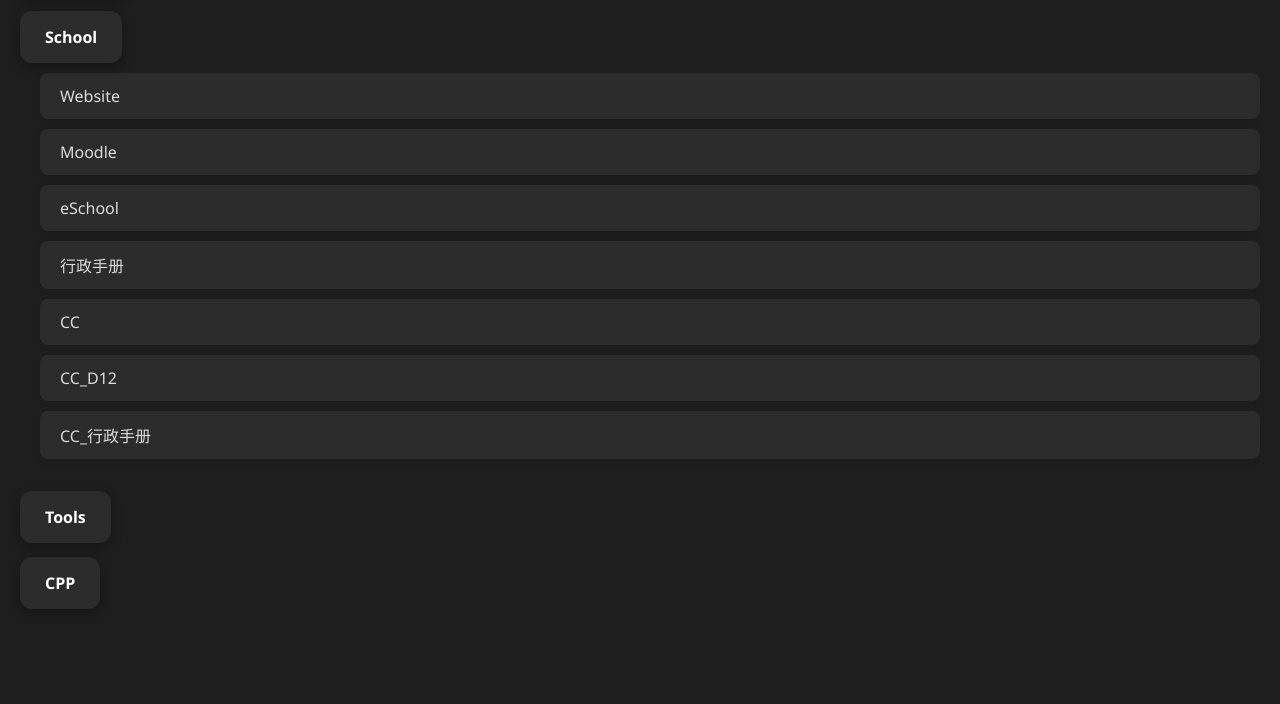
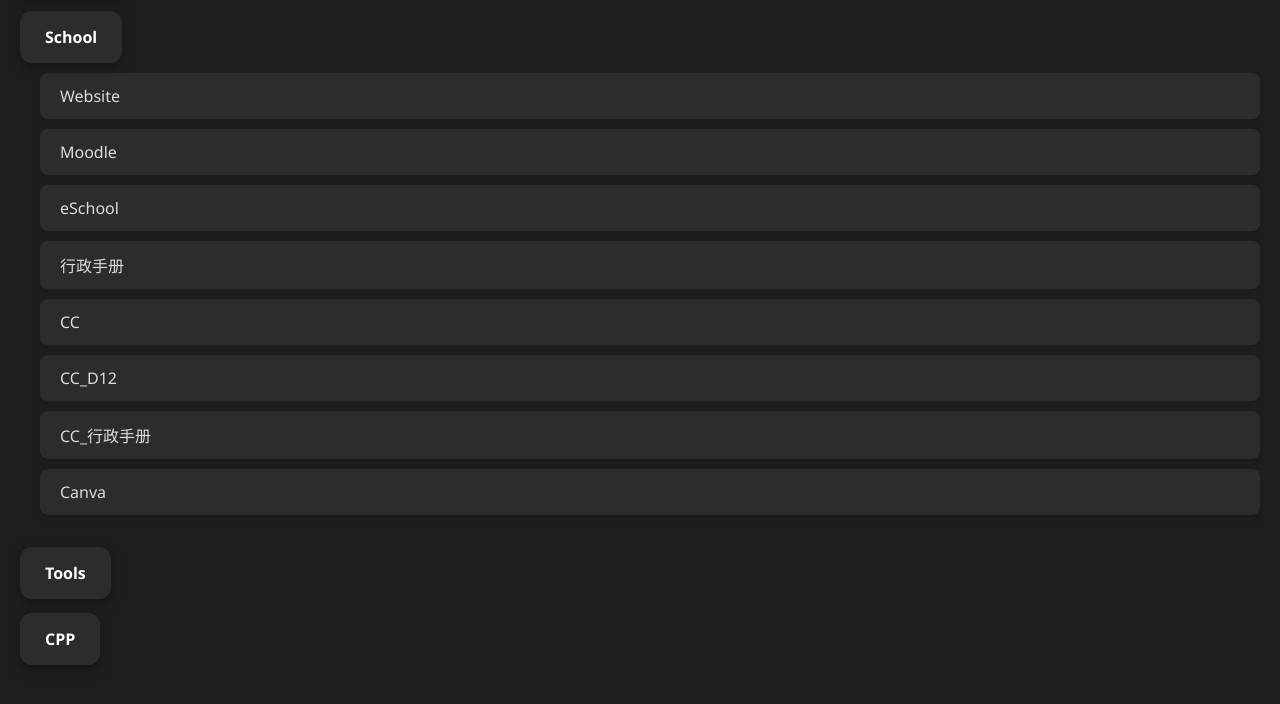
Before and after one commit to One11Onee/8sxsq4tzOFo8VsztCItjRPZdYaQEJ06dTKyGYC9HtYM6L1fFU1, a plain HTML site: page index.html in a window 1280 px wide. Both pictures are taken after a click on the element "School". Shown: the part 172-876 px from the top of the page. Before the commit the page ends 830 px from the top, so only its background shows below. Drawn offline with Linux system fonts and the light colour scheme.

Commit message:
index.html

```diff
--- a/index.html
+++ b/index.html
@@ -37,6 +37,7 @@
                 <li><a href="https://sites.google.com/tsunjin.edu.my/tjcurricular/" target="_blank">CC</a></li>
                 <li><a href="https://sites.google.com/tsunjin.edu.my/computer/" target="_blank">CC_D12</a></li>
                 <li><a href="https://sites.google.com/tsunjin.edu.my/tjcurricular/%E8%81%94%E8%AF%BE%E5%A4%84%E8%A1%8C%E6%94%BF%E6%89%8B%E5%86%8C" target="_blank">CC_行政手册</a></li>
+                <li><a href="https://www.canva.com/design/DAGPEWMm9bA/bzbc3C90kYglUsuecuo9HQ/edit?utm_content=DAGPEWMm9bA&utm_campaign=designshare&utm_medium=link2&utm_source=sharebutton" target="_blank">Canva</a></li>
             </ul>
         </li>
         <li class="item-gap">
```
